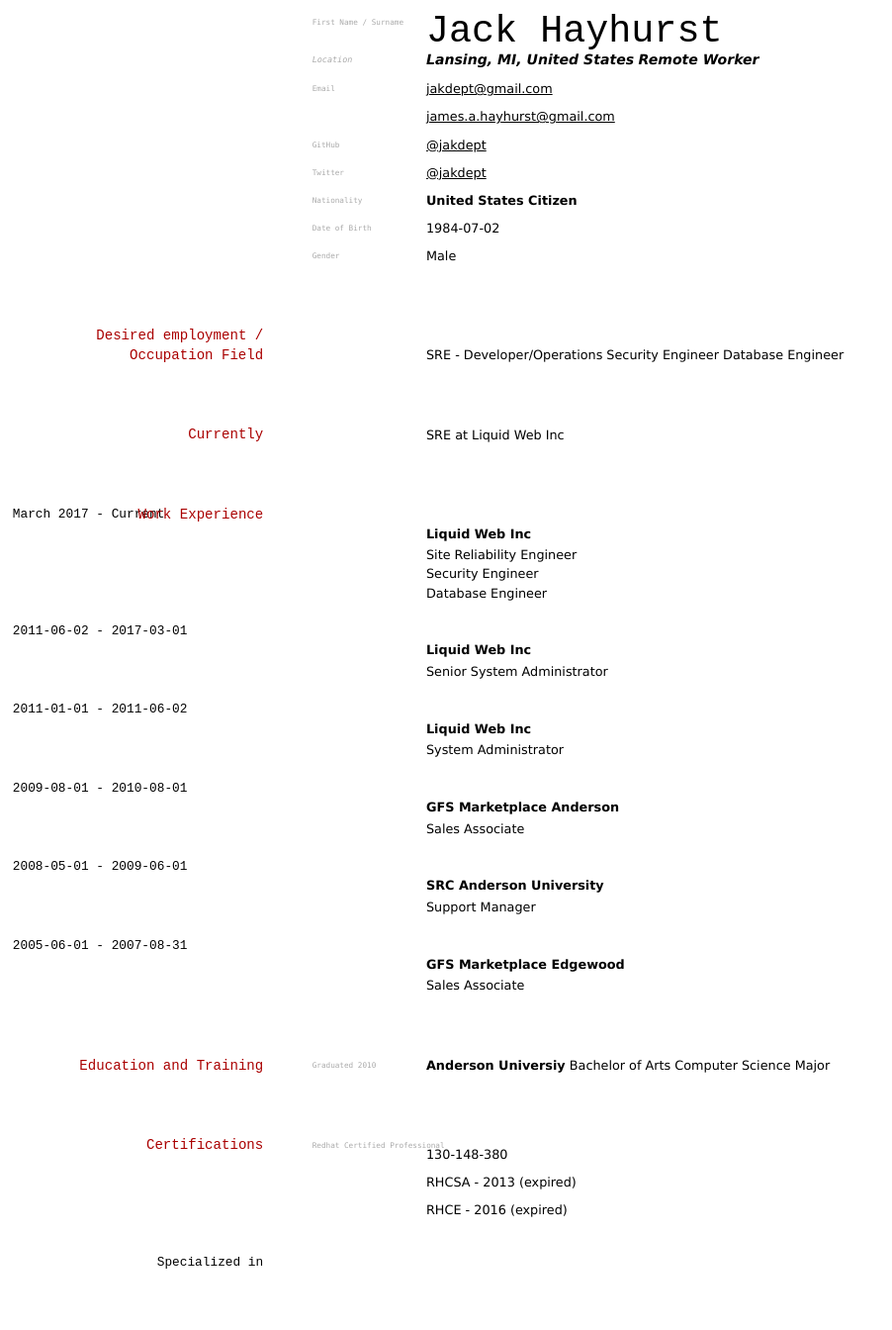
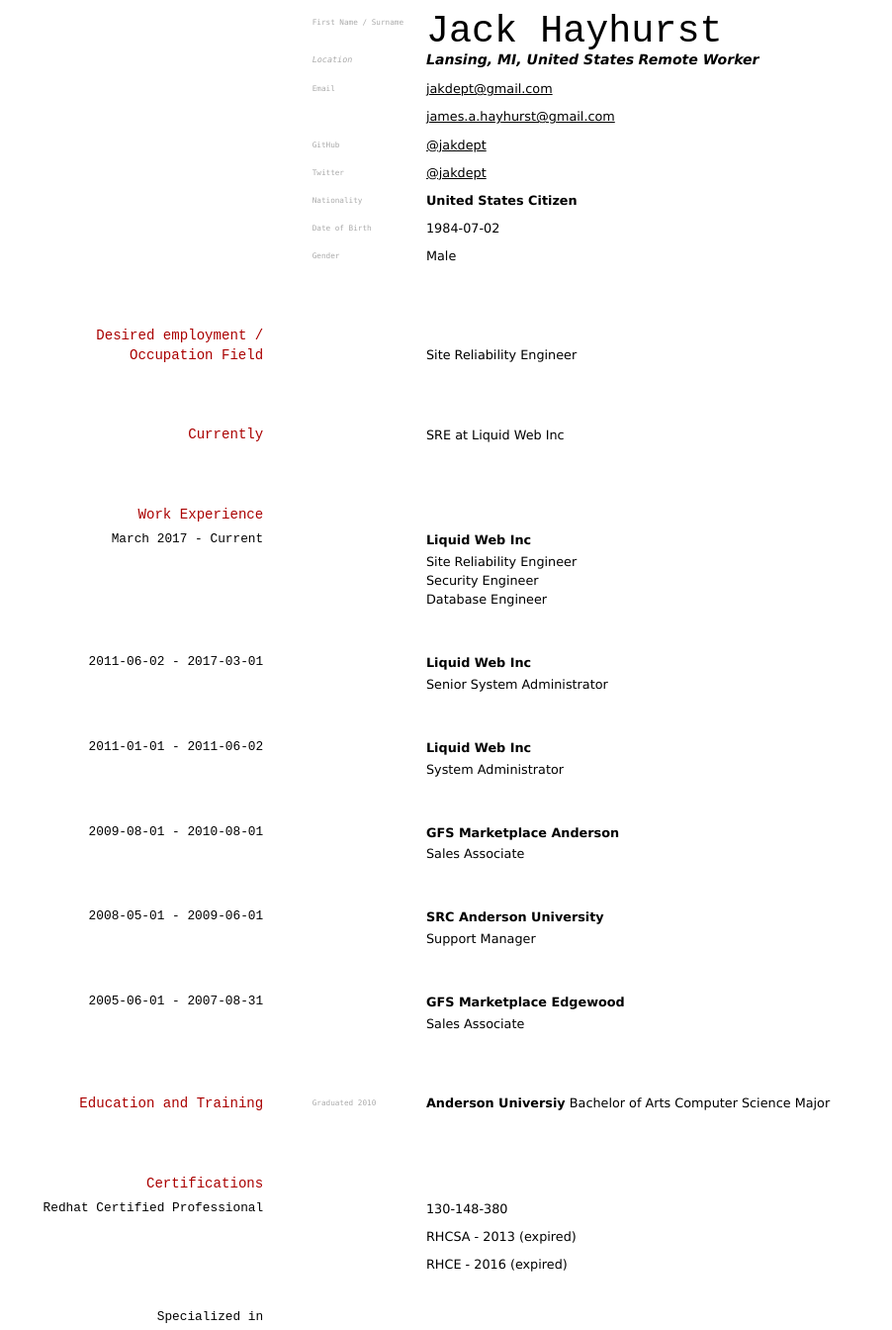
Before and after one commit to jakdept/jakdept, a Jekyll site: the page built from site/cv.md, in a window 1280 px wide. Shown: the whole page at 99% size, without its empty margins (0-902 px from the left). Built offline with Jekyll 4.4.1, drawn with Linux system fonts in a browser that asks for light colours; before the commit the page ends 1289 px from its top, so only the background shows below that.

Commit message:
switching to headings for pretty much everything

```diff
--- a/site/cv.md
+++ b/site/cv.md
@@ -33,38 +33,36 @@
 
 
 ## Desired employment / Occupation Field
-SRE - Developer/Operations
-Security Engineer
-Database Engineer
+Site Reliability Engineer
 
 ## Currently
 SRE at Liquid Web Inc
 
 ## Work Experience
 
-#### March 2017 - Current
+### March 2017 - Current
 __Liquid Web Inc__
 - Site Reliability Engineer
 - Security Engineer
 - Database Engineer
 
-#### 2011-06-02 - 2017-03-01
+### 2011-06-02 - 2017-03-01
 __Liquid Web Inc__
 - Senior System Administrator
 
-#### 2011-01-01 - 2011-06-02
+### 2011-01-01 - 2011-06-02
 __Liquid Web Inc__
 - System Administrator
 
-#### 2009-08-01 - 2010-08-01
+### 2009-08-01 - 2010-08-01
 __GFS Marketplace Anderson__
 - Sales Associate
 
-#### 2008-05-01 - 2009-06-01
+### 2008-05-01 - 2009-06-01
 __SRC Anderson University__
 - Support Manager
 
-#### 2005-06-01 - 2007-08-31
+### 2005-06-01 - 2007-08-31
 __GFS Marketplace Edgewood__
 - Sales Associate
 
@@ -78,7 +76,7 @@
 
 ## Certifications
 
-`Redhat Certified Professional`
+### Redhat Certified Professional
 
 130-148-380
 
```
